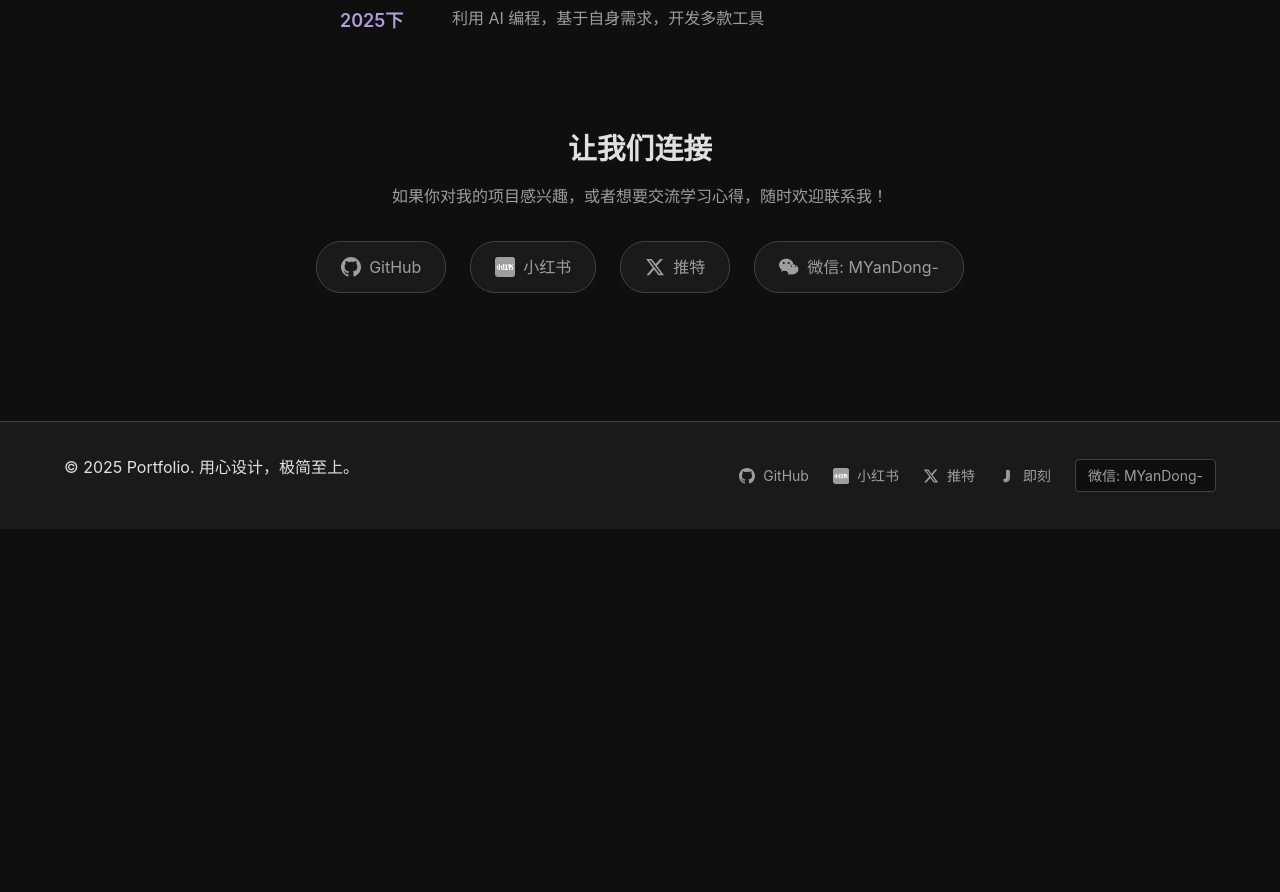
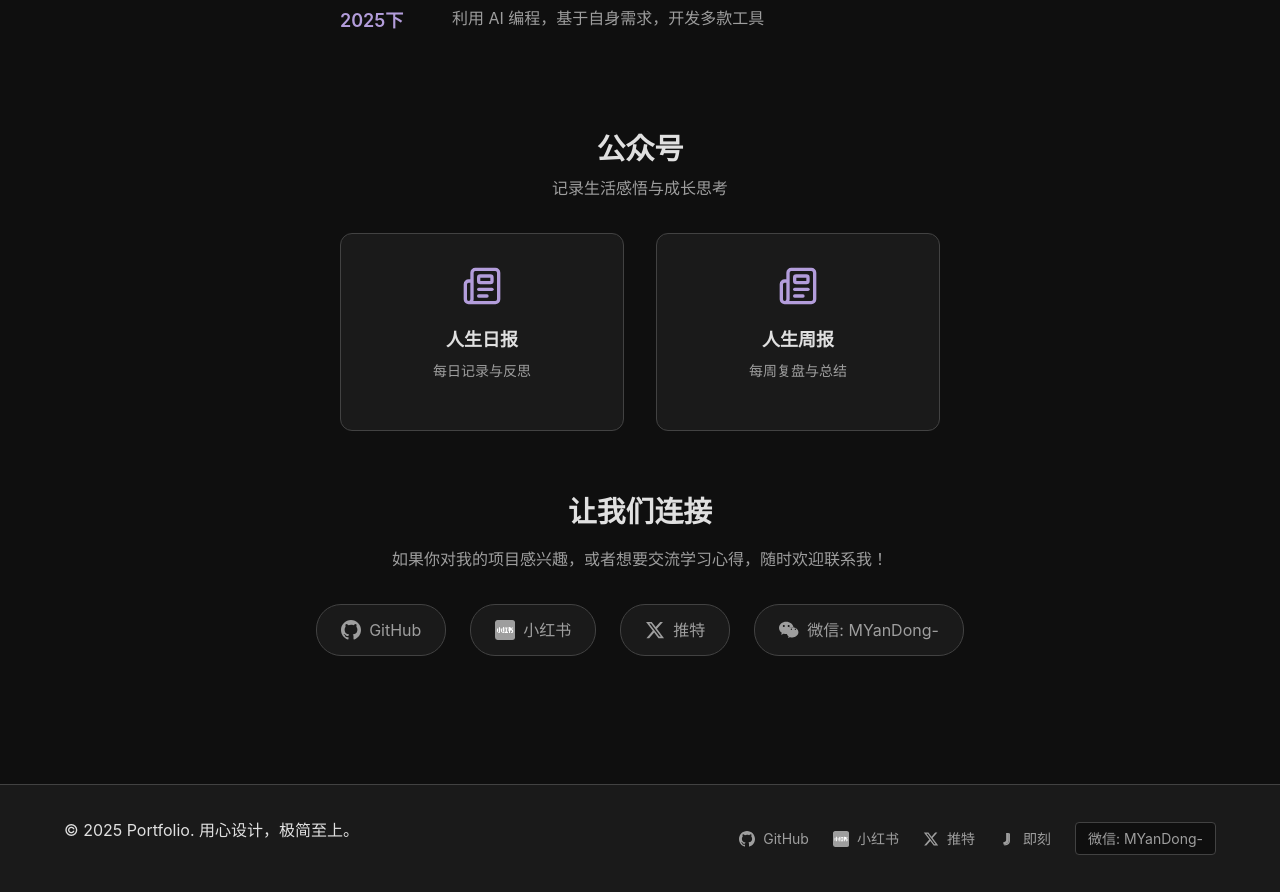
Before and after one commit to MeiYanDong/Portfolio, a Next.js app: page /about in a window 1280 px wide. Shown: the part 2960-3852 px from the top of the page. Before the commit the page ends 3489 px from the top, so only its background shows below. Built offline with nearby package versions, Linux system fonts and the light colour scheme.

Commit message:
feat：添加人生日报和人生周报链接

```diff
--- a/components/SocialIcons.js
+++ b/components/SocialIcons.js
@@ -71,3 +71,16 @@ export const JikeIcon = ({ size = 24, className = "" }) => (
     <path d="M634.59018525 122.59965155c0 29.27857209-0.21554062 62.08735005-0.57089138 98.39138134a13396.43221333 13396.43221333 0 0 0-0.53593885 128.77678364v219.57763982c0 44.45379698-6.58855253 83.6763648-19.80643555 117.62692552a221.85537991 221.85537991 0 0 1-60.98634525 87.27647573c-27.46686578 24.2221056-62.44852622 44.02854115-104.9100288 59.38435413s-93.15432675 25.75419165-152.07264711 31.17183432l-33.05927111-142.02379378c26.85519645-2.98261618 53.48320142-7.79441493 79.68595058-14.38879289a165.97210453 165.97210453 0 0 0 59.62902187-28.46301298c18.05880889-14.06839467 31.70194773-31.77767822 40.96436906-53.1103744 9.19251627-21.3385216 13.78294898-49.51608889 13.78294898-84.5676544 0-28.21251982 0.1048576-57.92217315 0.28544569-89.19886507 0.18058809-31.24173938 0.25049315-63.51457849 0.25049315-96.74861226 0-57.85226809-0.25049315-103.83815111-0.786432-137.99842702-0.57089138-34.16027591-0.9961472-66.04281173-1.35149795-95.68256h179.42882987l0.0524288-0.0233017z" fill="currentColor"/>
   </svg>
 )
+
+export const WechatOAIcon = ({ size = 24, className = "" }) => (
+  <svg
+    width={size}
+    height={size}
+    viewBox="0 0 24 24"
+    fill="currentColor"
+    className={className}
+  >
+    <path d="M12 2C6.48 2 2 6.48 2 12s4.48 10 10 10 10-4.48 10-10S17.52 2 12 2zm0 18c-4.41 0-8-3.59-8-8s3.59-8 8-8 8 3.59 8 8-3.59 8-8 8zm-1-13h2v6h-2zm0 8h2v2h-2z"/>
+    <path d="M12 4c-1.1 0-2 .9-2 2v1h4V6c0-1.1-.9-2-2-2zm-3 4v8c0 .55.45 1 1 1h4c.55 0 1-.45 1-1V8H9zm2 7h2v-5h-2v5z"/>
+  </svg>
+)
--- a/pages/about.js
+++ b/pages/about.js
@@ -1,6 +1,6 @@
 import Head from 'next/head'
 import { GitHubIcon, XiaohongshuIcon, TwitterIcon, WechatIcon } from '../components/SocialIcons'
-import { BookOpen, Target, Lightbulb, Scale, Sun, RefreshCw, Zap } from 'lucide-react'
+import { BookOpen, Target, Lightbulb, Scale, Sun, RefreshCw, Zap, Newspaper } from 'lucide-react'
 
 export default function About() {
   const skills = [
@@ -149,6 +149,34 @@ export default function About() {
                 </div>
               </div>
             ))}
+          </div>
+        </section>
+
+        {/* 公众号 */}
+        <section className="wechat-oa">
+          <h2>公众号</h2>
+          <p className="wechat-oa-desc">记录生活感悟与成长思考</p>
+          <div className="wechat-oa-grid">
+            <a
+              href="https://mp.weixin.qq.com/mp/appmsgalbum?__biz=MzkwNTcyMzg4OQ==&action=getalbum&album_id=4301714421690138625&scene=126#wechat_redirect"
+              target="_blank"
+              rel="noopener noreferrer"
+              className="wechat-oa-card"
+            >
+              <div className="wechat-oa-icon"><Newspaper size={40} /></div>
+              <h3>人生日报</h3>
+              <p>每日记录与反思</p>
+            </a>
+            <a
+              href="https://mp.weixin.qq.com/mp/appmsgalbum?__biz=MzkwNTcyMzg4OQ==&action=getalbum&album_id=4075396452263100417&scene=126#wechat_redirect"
+              target="_blank"
+              rel="noopener noreferrer"
+              className="wechat-oa-card"
+            >
+              <div className="wechat-oa-icon"><Newspaper size={40} /></div>
+              <h3>人生周报</h3>
+              <p>每周复盘与总结</p>
+            </a>
           </div>
         </section>
 
@@ -460,6 +488,59 @@ export default function About() {
           margin: 0;
         }
 
+        .wechat-oa {
+          margin: 4rem 0;
+          text-align: center;
+        }
+
+        .wechat-oa h2 {
+          margin-bottom: 0.5rem;
+          color: var(--text-primary);
+        }
+
+        .wechat-oa-desc {
+          color: var(--text-secondary);
+          margin: 0 auto 2rem;
+          text-align: center;
+        }
+
+        .wechat-oa-grid {
+          display: grid;
+          grid-template-columns: repeat(2, 1fr);
+          gap: 2rem;
+          max-width: 600px;
+          margin: 0 auto;
+        }
+
+        .wechat-oa-card {
+          background: var(--bg-card);
+          padding: 2rem;
+          border-radius: 12px;
+          border: 1px solid var(--border-color);
+          text-decoration: none;
+          transition: transform 0.2s ease, border-color 0.2s ease;
+        }
+
+        .wechat-oa-card:hover {
+          transform: translateY(-4px);
+          border-color: var(--accent-purple);
+        }
+
+        .wechat-oa-icon {
+          color: var(--accent-purple);
+          margin-bottom: 1rem;
+        }
+
+        .wechat-oa-card h3 {
+          color: var(--text-primary);
+          margin-bottom: 0.5rem;
+        }
+
+        .wechat-oa-card p {
+          color: var(--text-secondary);
+          font-size: 0.875rem;
+        }
+
         .contact-preview {
           margin: 4rem 0 2rem;
           text-align: center;
@@ -543,6 +624,11 @@ export default function About() {
             width: auto;
           }
 
+          .wechat-oa-grid {
+            grid-template-columns: 1fr;
+            gap: 1.5rem;
+          }
+
           .contact-links {
             flex-direction: column;
             align-items: center;
```
Also changed, not shown: pages/contact.js (+7 -5 lines).
